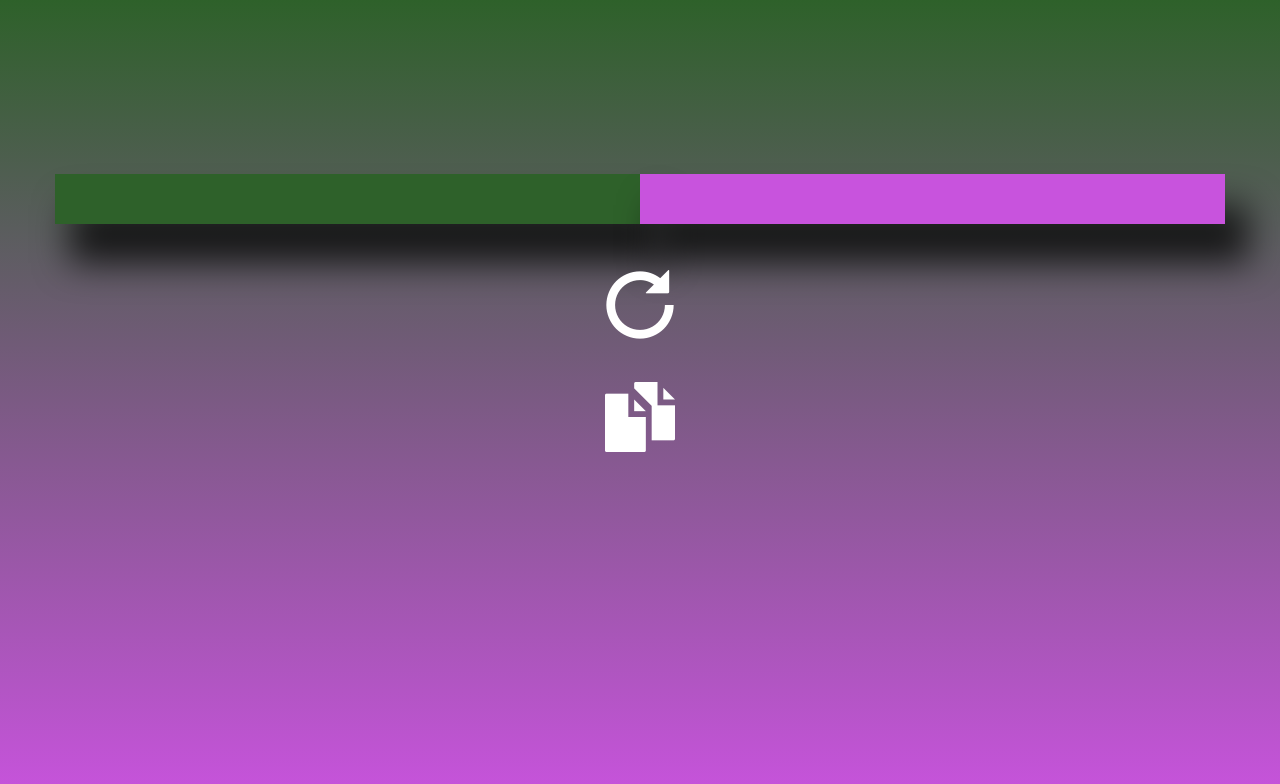
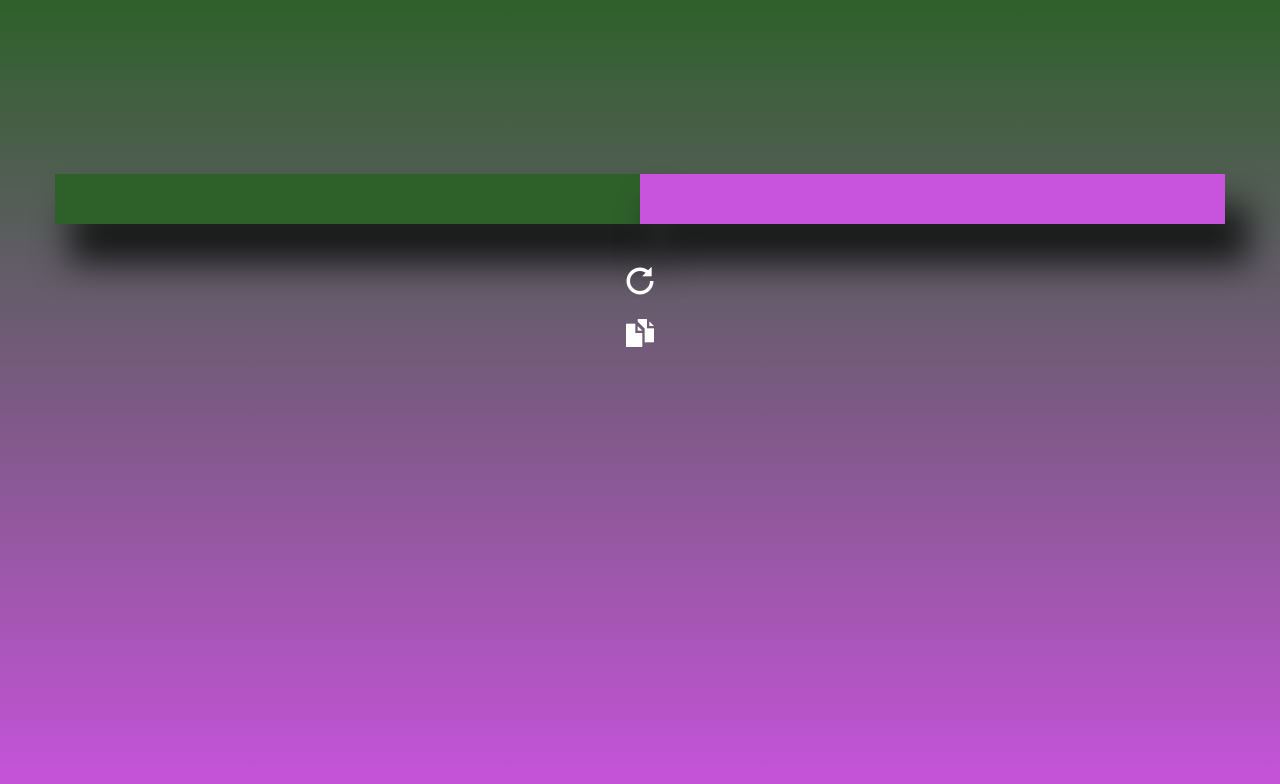
Before and after one commit to JWYSOKI/Gradient-Engine, a plain HTML site: page index.html in a window 1280 px wide. Drawn offline with nearby package versions, Linux system fonts and the light colour scheme.

```diff
--- a/style.css
+++ b/style.css
@@ -34,7 +34,7 @@ main{
 }
 
 #run{
-	font-size: 500%;
+	font-size: 200%;
 	background:transparent;
 	border: none;
 }
@@ -49,7 +49,7 @@ main{
 }
 
 #copyCode{
-	font-size: 500%;
+	font-size: 200%;
 	background:transparent;
 	border:none;
 	color: white;
```
Also changed, not shown: app.js (+38 -4 lines).
